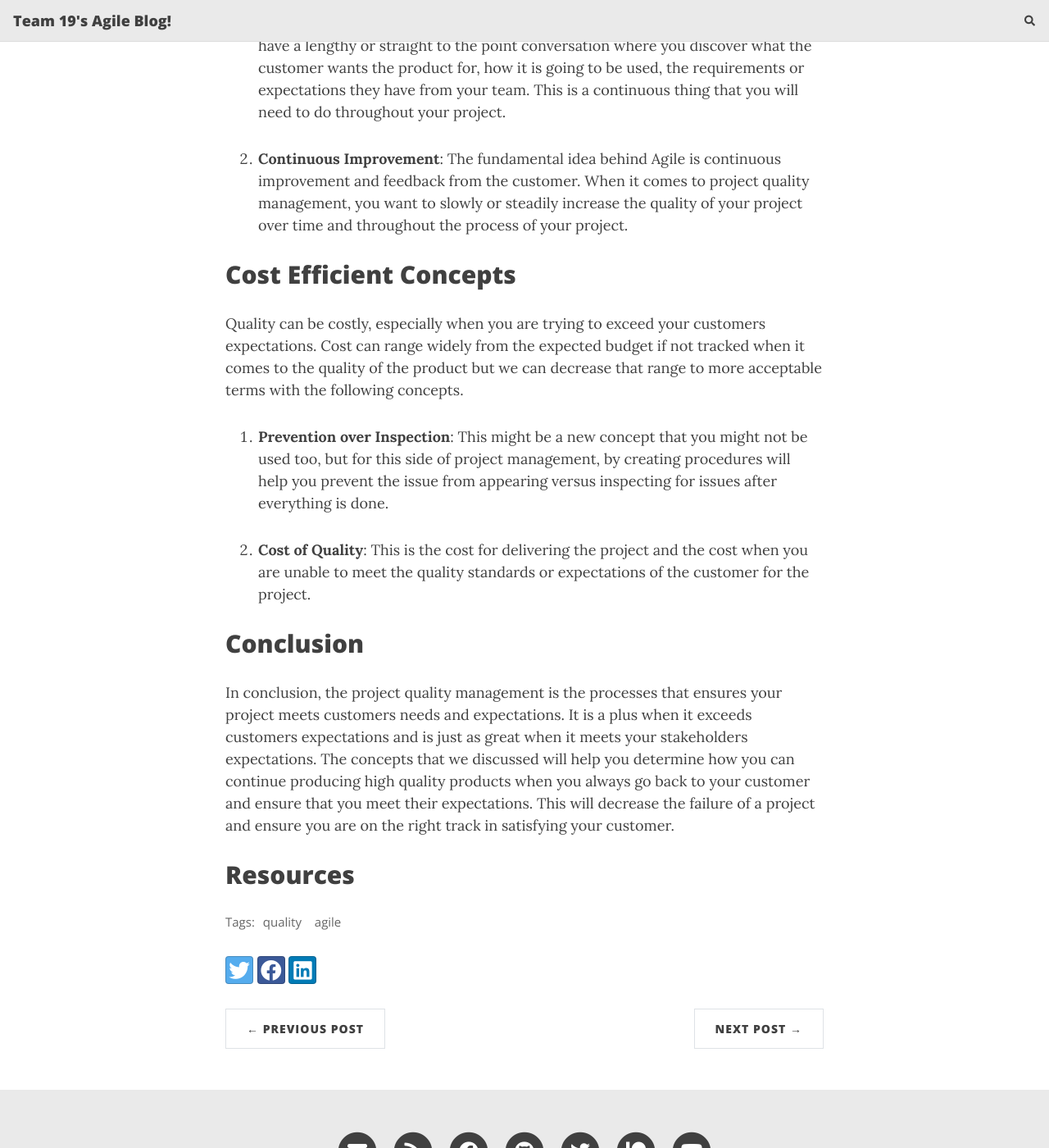
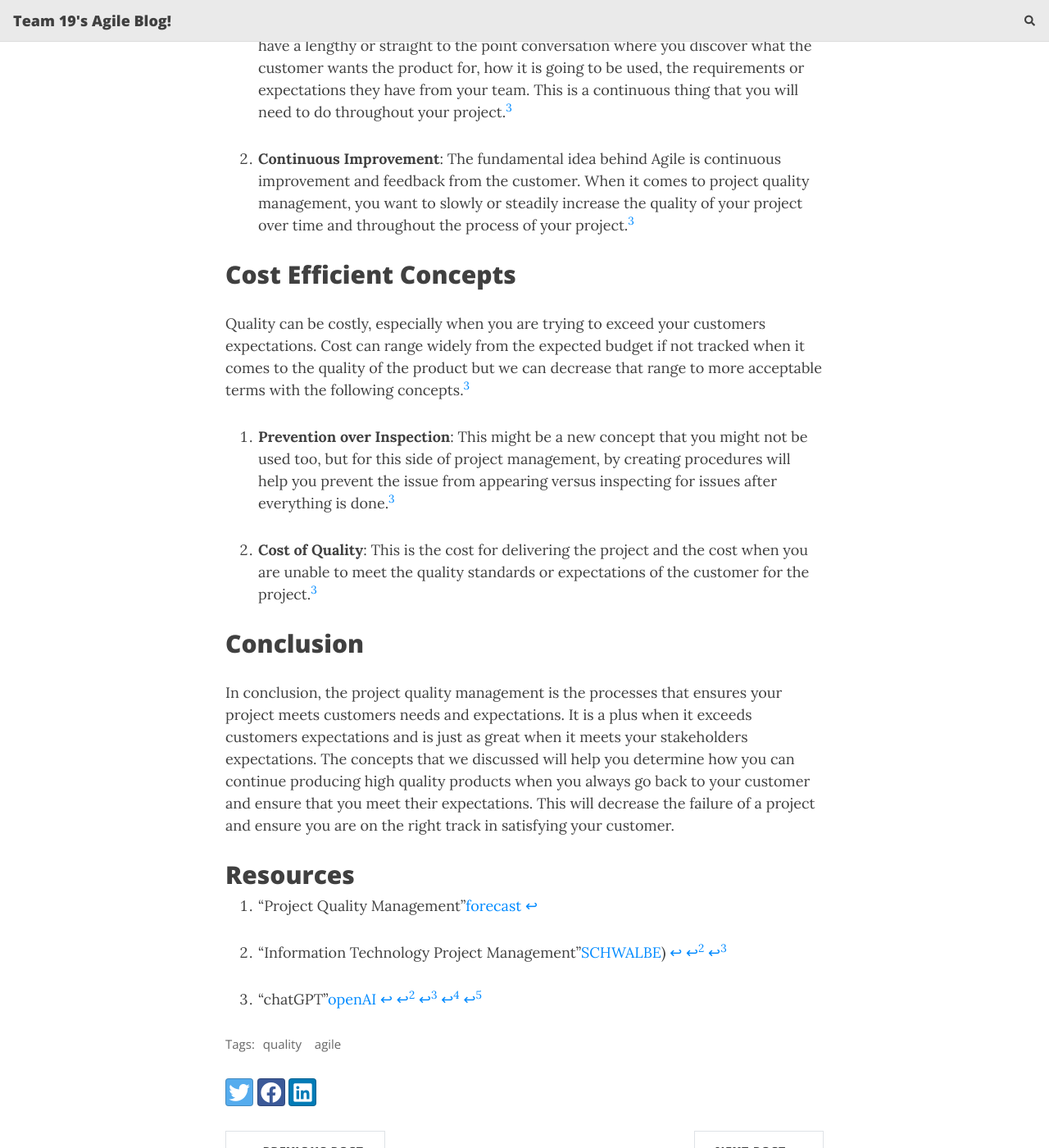
Before and after one commit to dlouangr/agile-blog, a Jekyll site: the page built from _posts/2023-10-16-Agile-Quality-Management.md, in a window 1280 px wide and 1400 px high, scrolled down 3637 px. Shown: the whole window at 82% size. Built offline with Jekyll 4.4.1, drawn with Linux system fonts in a browser that asks for light colours; nearby versions of some CDN libraries; comment, search, counter and statistics services are not loaded.

Commit message:
Update 2023-10-16-Agile-Quality-Management.md

```diff
--- a/_posts/2023-10-16-Agile-Quality-Management.md
+++ b/_posts/2023-10-16-Agile-Quality-Management.md
@@ -25,11 +25,11 @@
 
 These are the main concepts that you have to concern yourself with project quality management and it is important to understand so you can produce a project with high quality or consistent high quality for your stakeholders. The following concepts are some specific concepts that are helpful to above listed concepts in planning, assuring, and controlling your project quality.
 
-1. **Quality Standards**: When you look at an apple iphone or ipad, you already have an idea of what it is going to look like and how it is going to be presented at a apple store. The quality standards of a project is dependant on such standards with documentations, requirements, and other guidelines that meets either the businesses or governmental basic standards of a product.
+1. **Quality Standards**: When you look at an apple iphone or ipad, you already have an idea of what it is going to look like and how it is going to be presented at a apple store. The quality standards of a project is dependant on such standards with documentations, requirements, and other guidelines that meets either the businesses or governmental basic standards of a product.[^3]
 
-2. **Quality Management**: There are tools and techniques that could help you manage how the project will be run by people with their respective roles, responsibilities, and it is similar to quality control except you are overseeing the whole entire project.
+2. **Quality Management**: There are tools and techniques that could help you manage how the project will be run by people with their respective roles, responsibilities, and it is similar to quality control except you are overseeing the whole entire project.[^3]
 
-3. **Quality Metrics**: Metric is a standard measurement that you use for your project from a quantifiable standpoint or something that you can measure such as time, money, number of attempts, lines of code, etc..
+3. **Quality Metrics**: Metric is a standard measurement that you use for your project from a quantifiable standpoint or something that you can measure such as time, money, number of attempts, lines of code, etc..[^3]
 
 With these concepts in mind, you will bring a lot of benefits to your success as a project manager and contribute to the moment when your customers or stakeholders are flabbergasted by the high quality products you bring to the table. This can be your downfall if you are only paying attention to the finish line so during this process do not let yourself focus on bringing in a project that exceeds their budget. Once again, the point of the project is for your customer.
 
@@ -37,17 +37,17 @@
 
 Hopefully you understand at this point that this phase in your project management is heavily reliant on your customer because quality is defined not by your team. Of course, we will help you get the quality of information that you need by introducing some customer centered concepts.
 
-1. **Customer Focus**: This is the part where you sit down with your customer and have a lengthy or straight to the point conversation where you discover what the customer wants the product for, how it is going to be used, the requirements or expectations they have from your team. This is a continuous thing that you will need to do throughout your project.
+1. **Customer Focus**: This is the part where you sit down with your customer and have a lengthy or straight to the point conversation where you discover what the customer wants the product for, how it is going to be used, the requirements or expectations they have from your team. This is a continuous thing that you will need to do throughout your project.[^2]
 
-2. **Continuous Improvement**: The fundamental idea behind Agile is continuous improvement and feedback from the customer. When it comes to project quality management, you want to slowly or steadily increase the quality of your project over time and throughout the process of your project.
+2. **Continuous Improvement**: The fundamental idea behind Agile is continuous improvement and feedback from the customer. When it comes to project quality management, you want to slowly or steadily increase the quality of your project over time and throughout the process of your project.[^2]
 
 ## Cost Efficient Concepts
 
-Quality can be costly, especially when you are trying to exceed your customers expectations. Cost can range widely from the expected budget if not tracked when it comes to the quality of the product but we can decrease that range to more acceptable terms with the following concepts.
+Quality can be costly, especially when you are trying to exceed your customers expectations. Cost can range widely from the expected budget if not tracked when it comes to the quality of the product but we can decrease that range to more acceptable terms with the following concepts.[^2]
 
-1. **Prevention over Inspection**: This might be a new concept that you might not be used too, but for this side of project management, by creating procedures will help you prevent the issue from appearing versus inspecting for issues after everything is done.
+1. **Prevention over Inspection**: This might be a new concept that you might not be used too, but for this side of project management, by creating procedures will help you prevent the issue from appearing versus inspecting for issues after everything is done.[^2]
 
-2. **Cost of Quality**: This is the cost for delivering the project and the cost when you are unable to meet the quality standards or expectations of the customer for the project.
+2. **Cost of Quality**: This is the cost for delivering the project and the cost when you are unable to meet the quality standards or expectations of the customer for the project.[^2]
 
 ## Conclusion
 
```
Also changed, not shown: other parts of _posts/2023-10-16-Agile-Quality-Management.md (+1 -1 lines).
